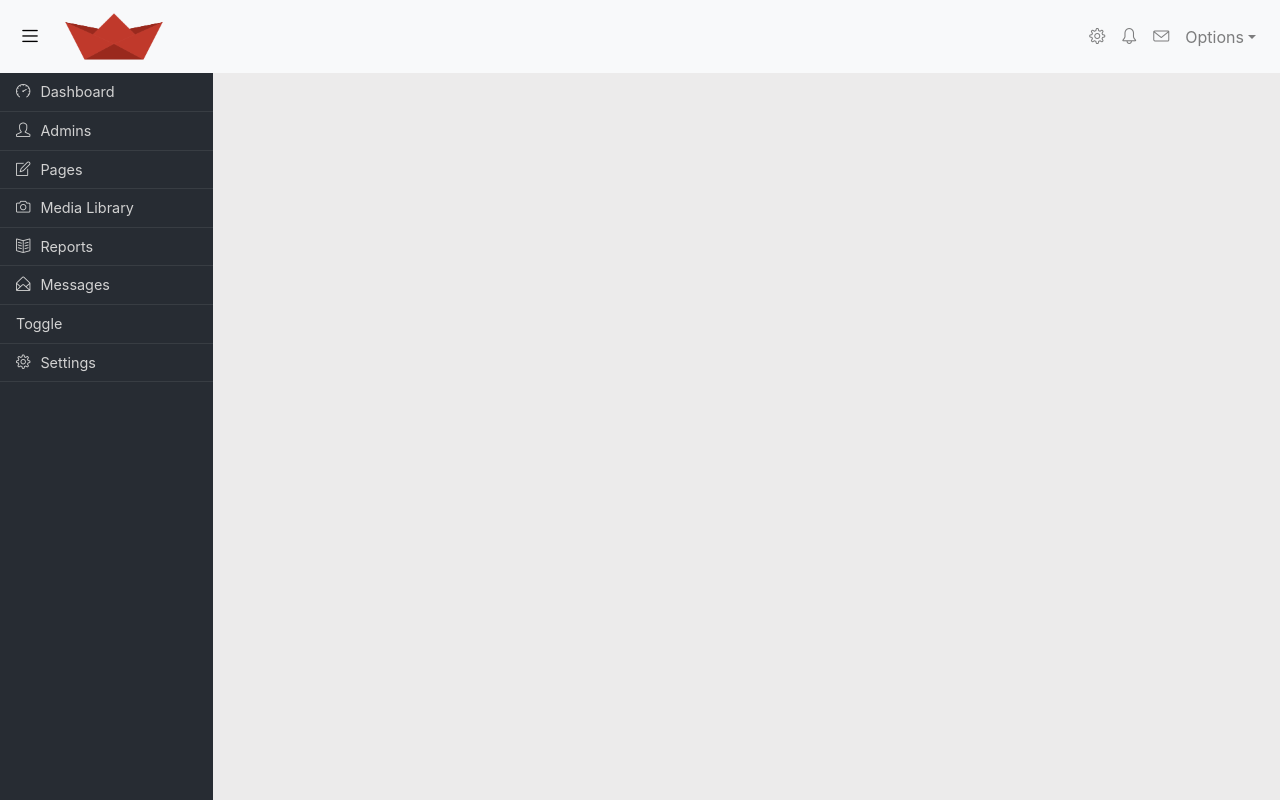
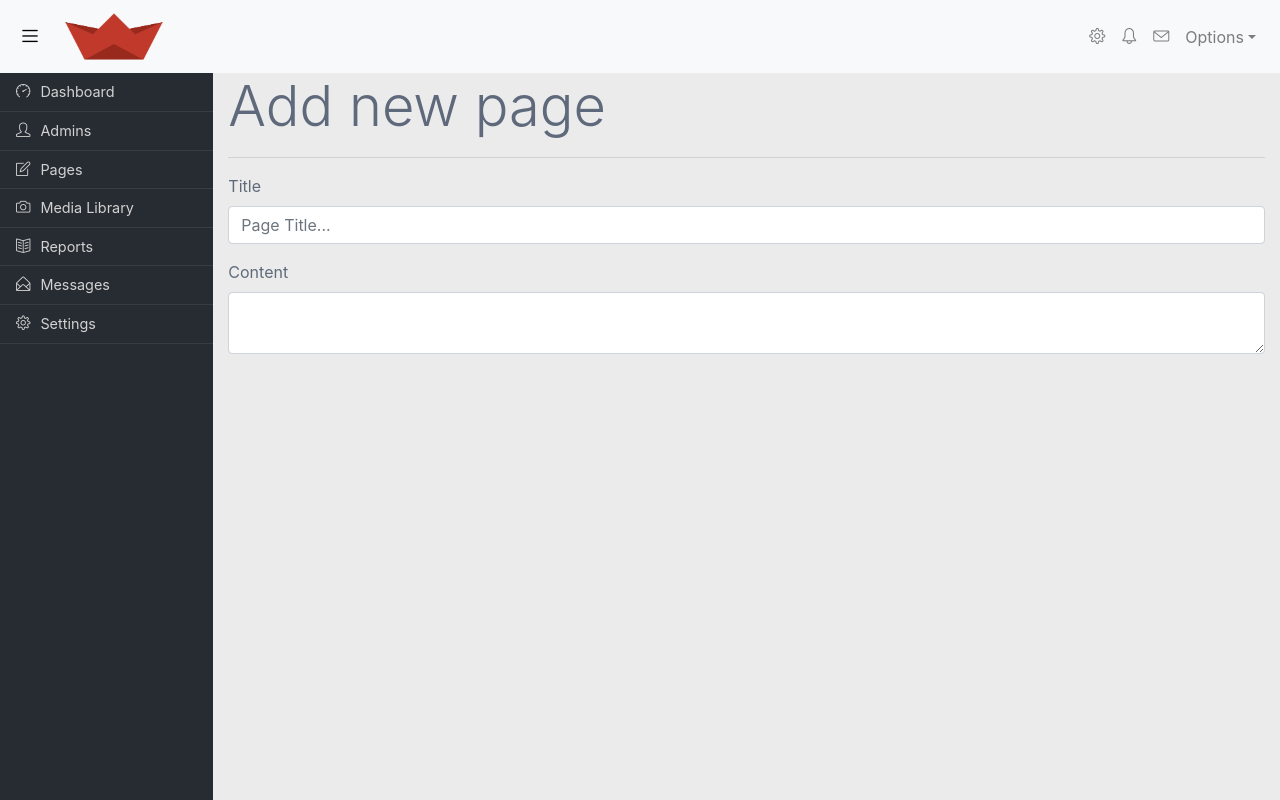
Before and after one commit to AlenDesigns/ScmBase-React-Dashboard, a React app: page /page/add in a window 1280 px wide. Built offline with nearby package versions, Linux system fonts and the light colour scheme.

Commit message:
Removed DropdownList components from the system.

```diff
--- a/package.json
+++ b/package.json
@@ -4,6 +4,7 @@
   "private": true,
   "dependencies": {
     "autoprefixer": "7.1.6",
+    "axios": "^0.18.0",
     "babel-core": "6.26.0",
     "babel-eslint": "7.2.3",
     "babel-jest": "20.0.3",
@@ -16,6 +17,7 @@
     "css-loader": "0.28.7",
     "dotenv": "4.0.0",
     "dotenv-expand": "4.2.0",
+    "draft-js": "^0.10.5",
     "eslint": "4.10.0",
     "eslint-config-react-app": "^2.1.0",
     "eslint-loader": "1.9.0",
@@ -36,6 +38,7 @@
     "react": "^16.4.1",
     "react-dev-utils": "^5.0.1",
     "react-dom": "^16.4.1",
+    "react-draft-wysiwyg": "^1.12.13",
     "react-motion": "^0.5.2",
     "react-router-dom": "^4.3.1",
     "reactstrap": "^6.3.0",
--- a/src/components/Main.js
+++ b/src/components/Main.js
@@ -8,9 +8,11 @@ import {
     Route, Switch
 } from 'react-router-dom';
 
+
 // Pages
 import Home from './pages/Home';
 import Pages from './pages/Pages';
+import AddPage from './pages/Pages/AddPage';
 
 
 class Main extends Component {
@@ -21,6 +23,7 @@ class Main extends Component {
               <Switch>
                 <Route exact path="/" component={Home} />
                 <Route exact path="/pages" component={Pages} />
+                <Route exact path="/page/add" component={AddPage} />
               </Switch>
             </main>
           </Col>
--- /dev/null
+++ b/src/components/pages/Pages/AddPage.js
@@ -0,0 +1,33 @@
+import React, { Component } from 'react';
+
+import { Button, Form, FormGroup, Label, Input, FormText } from 'reactstrap';
+
+
+class AddPage extends Component {
+
+    render() {
+        return (
+            <React.Fragment>
+                <h1 className="display-4">Add new page</h1>
+                <hr />
+                <Form>
+                    <FormGroup>
+                        <Label for="title">Title</Label>
+                        <Input type="text"
+                            name="title"
+                            id="title"
+                            placeholder="Page Title..." />
+                    </FormGroup>
+                    <FormGroup>
+                        <Label for="content">Content</Label>
+                        <Input type="textarea"
+                             name="text"
+                             id="content" />
+                    </FormGroup>
+                </Form>
+            </React.Fragment>
+          );
+    }
+}
+
+export default AddPage;
--- a/src/components/partials/Dashboard/Dashboard.js
+++ b/src/components/partials/Dashboard/Dashboard.js
@@ -2,7 +2,6 @@ import React from 'react';
 import {
   Collapse,
   Navbar,
-  NavbarToggler,
   NavbarBrand,
   Nav,
   NavItem,
@@ -10,8 +9,7 @@ import {
   UncontrolledDropdown,
   DropdownToggle,
   DropdownMenu,
-  DropdownItem,
-  Col } from 'reactstrap';
+  DropdownItem } from 'reactstrap';
 
   import './style.scss';
   import Logo from '../../../assets/logo.png';
--- a/src/components/partials/Sidebar/DropdownList.js
+++ /dev/null
@@ -1,29 +0,0 @@
-import React, { Component } from 'react';
-import { Collapse } from 'reactstrap';
-
-class DropdownList extends Component {
-  constructor(props) {
-    super(props);
-
-    this.state = { collapse: false };
-
-    this.toggle = this.toggle.bind(this);
-  }
-
-  toggle() {
-    this.setState({ collapse: !this.state.collapse });
-  }
-
-  render() {
-    return (
-      <React.Fragment>
-        <a color="primary" onClick={this.toggle} className={this.props.linkClass}>Toggle</a>
-        <Collapse isOpen={this.state.collapse}>
-          DROP
-        </Collapse>
-      </React.Fragment>
-    );
-  }
-}
-
-export default DropdownList;
--- a/src/components/partials/Sidebar/Sidebar.js
+++ b/src/components/partials/Sidebar/Sidebar.js
@@ -1,12 +1,11 @@
 import React from 'react';
-import { Nav, NavItem, Col,UncontrolledDropdown, DropdownToggle, DropdownMenu, DropdownItem } from 'reactstrap';
+import { Nav, NavItem, Col} from 'reactstrap';
 import { NavLink } from 'react-router-dom';
-
-import DropdownList from './DropdownList';
 
 import './style.scss';
 
 export default class Sidebar extends React.Component {
+
   render() {
     if(!this.props.isOpen)
       return null;
@@ -51,9 +50,6 @@ export default class Sidebar extends React.Component {
             </NavLink>
           </NavItem>
           <NavItem>
-            <DropdownList linkClass={["nav-link"]} />
-          </NavItem>
-          <NavItem>
             <NavLink to="/settings" className="nav-link">
               <i className="nav-icon icon-settings"></i>
               Settings
```
Also changed, not shown: src/components/App.js (+1 -8 lines), 1 other file (tests, documents, lock files or other folders).
